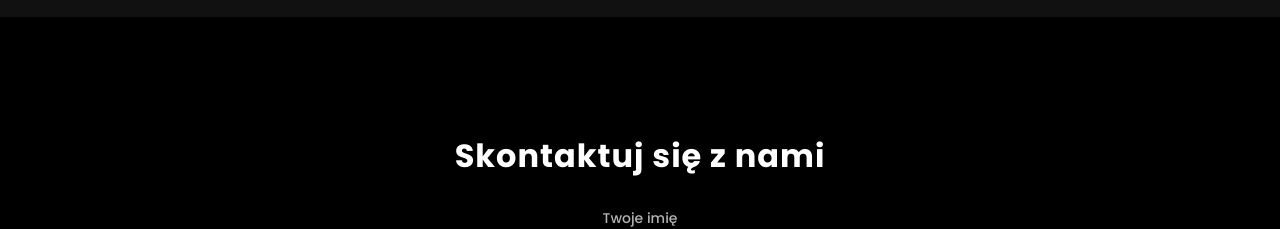
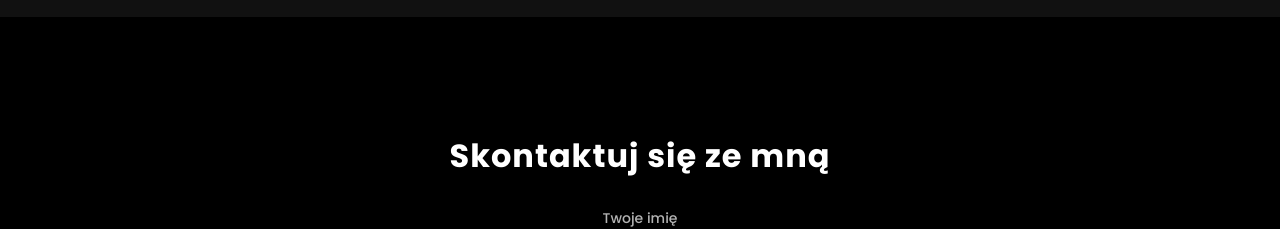
Before and after one commit to Michal1089/portfolio, a plain HTML site: page index.html in a window 1280 px wide. Shown: the part 2380-2609 px from the top of the page. Drawn offline with nearby package versions, Linux system fonts and the light colour scheme.

Commit message:
Update index.html v2

```diff
--- a/index.html
+++ b/index.html
@@ -231,7 +231,7 @@ img {
 <footer class="text-center py-4 bg-black">
   <section id="contact" class="container py-5 text-center">
   <form action="https://formspree.io/f/mlgovlgd" method="POST" class="p-4 p-md-5 shadow-sm bg-black text-light">
-      <h2 class="contact-title">Skontaktuj się z nami</h2>
+      <h2 class="contact-title">Skontaktuj się ze mną</h2>
       <div class="mb-3">
         <label for="name" class="form-label">Twoje imię</label>
         <input type="text" class="form-control border-0" id="name" name="name" placeholder="Wpisz swoje imię" required>
```
